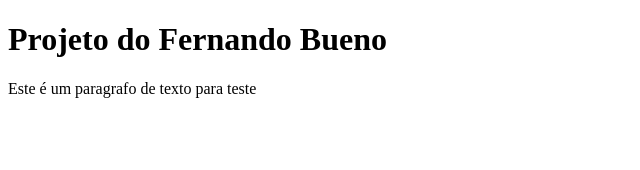
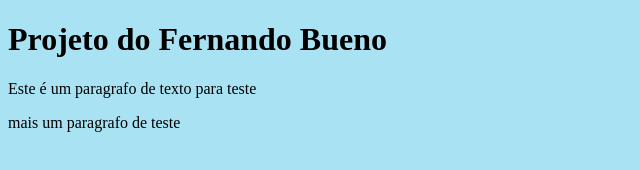
Before and after one commit to buenexx/curso-git, a plain HTML site: page index.html in a window 1280 px wide. Shown: the whole page, without its empty margins (0-640 px from the left). Drawn offline with Linux system fonts and the light colour scheme.

Commit message:
inicio do design

```diff
--- /dev/null
+++ b/estilo.css
@@ -0,0 +1,3 @@
+body{
+	background-color: #A9E2F3;
+}
--- a/index.html
+++ b/index.html
@@ -2,9 +2,11 @@
 <html>
 <head>
 	<title>Fernando Bueno</title>
+	<link rel="stylesheet" type="text/css" href="estilo.css">
 </head>
 <body>
 	<h1>Projeto do Fernando Bueno</h1>
 	<p>Este é um paragrafo de texto para teste</p>
+	<p>mais um paragrafo de teste</p>
 </body>
 </html>
```
